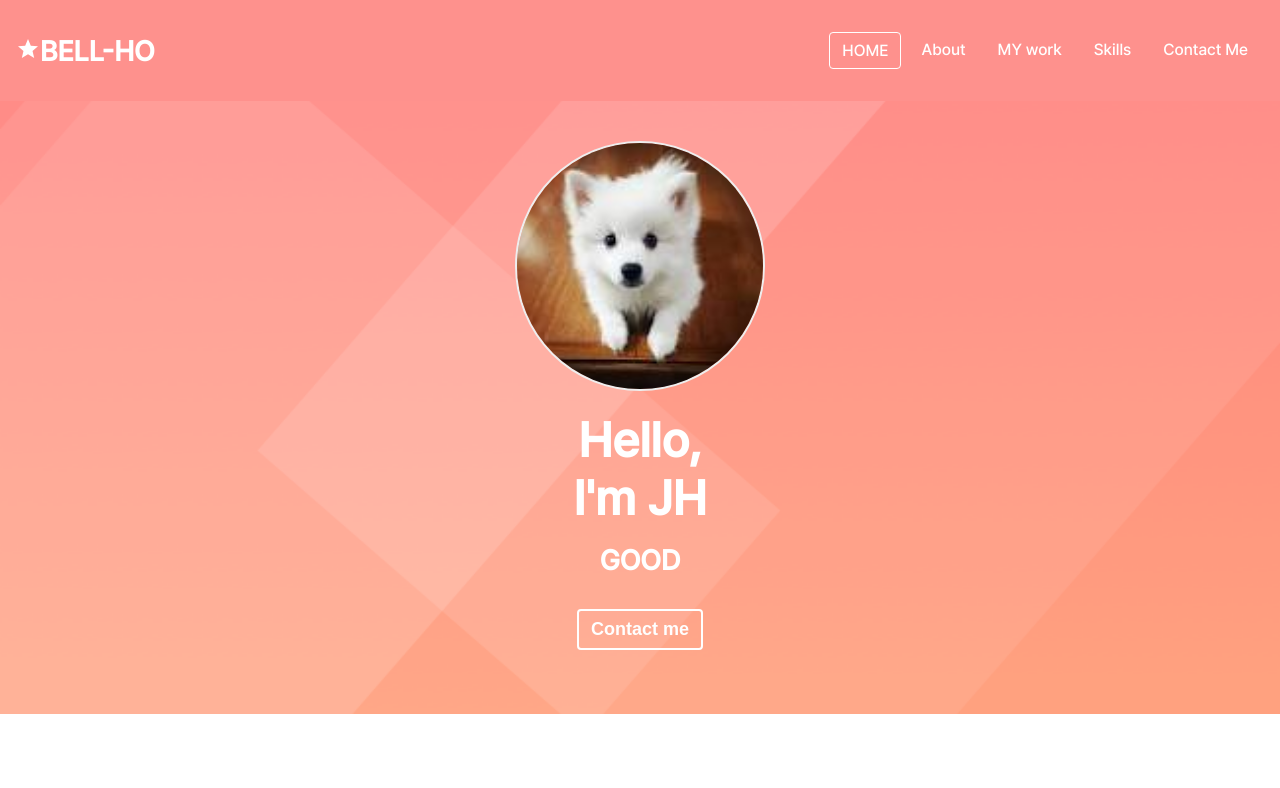
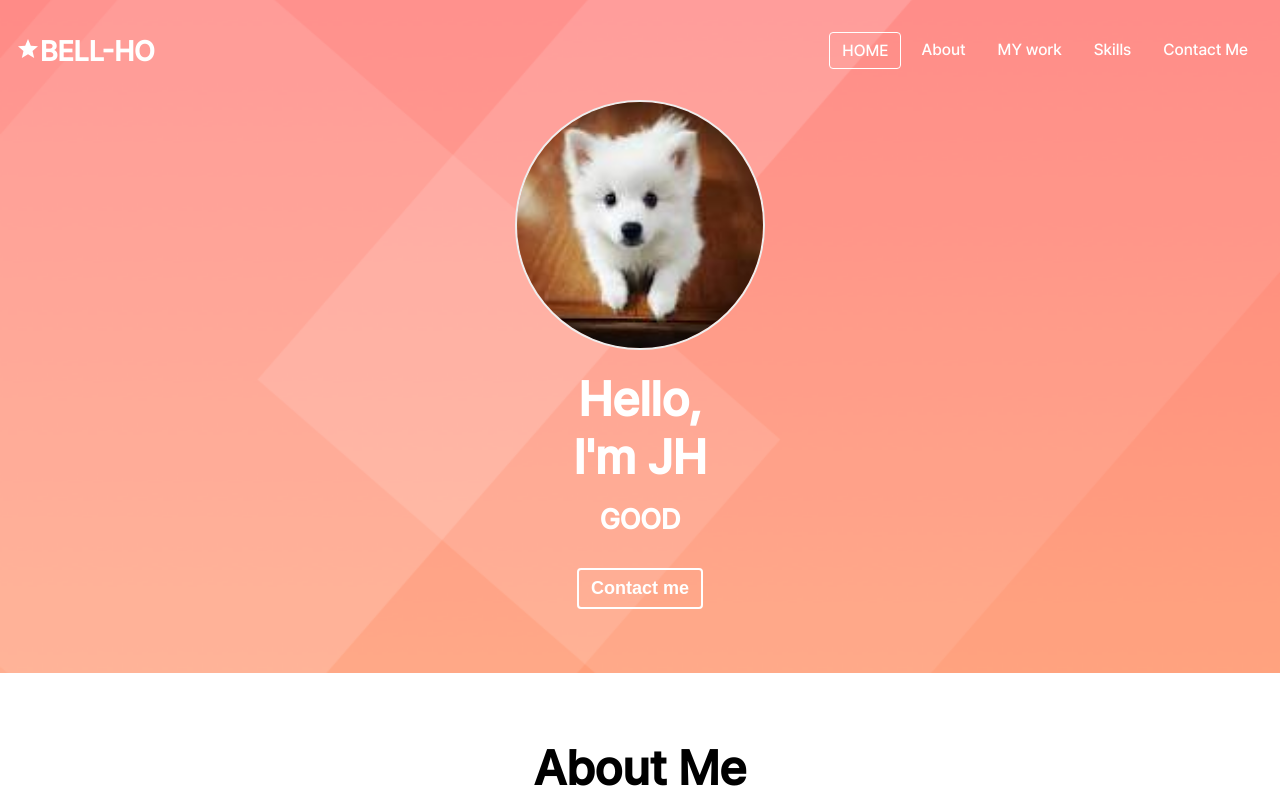
Before and after one commit to bell-ho/portfolio, a React (Create React App) app: page / in a window 1280 px wide. Shown: the top 788 px of the page. Built offline with nearby package versions, Linux system fonts and the light colour scheme.

Commit message:
네브바 고정

```diff
--- a/src/components/Main.jsx
+++ b/src/components/Main.jsx
@@ -1,4 +1,4 @@
-import React from 'react';
+import React, { useEffect, useRef, useState } from 'react';
 import Navbar from './Navbar';
 import About from './About';
 import Home from './Home';
@@ -7,6 +7,18 @@ import Work from './Work';
 import Contact from './Contact';
 
 const Main = () => {
+  useEffect(() => {
+    window.addEventListener('scroll', () => {
+      const navbar = document.querySelector('#navbar');
+      const navbarHeight = navbar.getBoundingClientRect().height;
+      if (window.scrollY > navbarHeight) {
+        navbar.classList.add('navbar--dark');
+      } else {
+        navbar.classList.remove('navbar--dark');
+      }
+    });
+  }, []);
+
   return (
     <>
       <Navbar />
--- a/src/components/Navbar.jsx
+++ b/src/components/Navbar.jsx
@@ -6,7 +6,7 @@ import { faBars } from '@fortawesome/free-solid-svg-icons';
 
 const Navbar = () => {
   return (
-    <Box className={'navbar'}>
+    <Box className={'navbar'} id={'navbar'}>
       <Box className={'navbar__logo'}>
         <StarIcon />
         <a href={'#'}>BELL-HO</a>
--- a/src/global.css
+++ b/src/global.css
@@ -106,13 +106,22 @@ p {
 
 /* navbar */
 .navbar {
+    position: fixed;
+    width: 100%;
     /*블럭 레벨이여서 박스 두개하기위해 플랙스*/
     display: flex;
     justify-content: space-between;
-    background-color: var(--color-pink);
+    background-color: transparent;
     align-items: center;
     color: var(--color-white);
     padding: 16px;
+    transition: all var(--animation-duration) ease-in-out;
+    z-index: 100;
+}
+
+#navbar.navbar--dark{
+    background-color: var(--color-pink);
+    padding: 8px;
 }
 
 .navbar__menu {
@@ -152,7 +161,7 @@ p {
 
 .home {
     background: url("../src/assets/imgs/home_background.png") center/cover no-repeat;
-    padding: 40px;
+    padding: 100px 40px 40px;
     text-align: center;
 }
 
```
